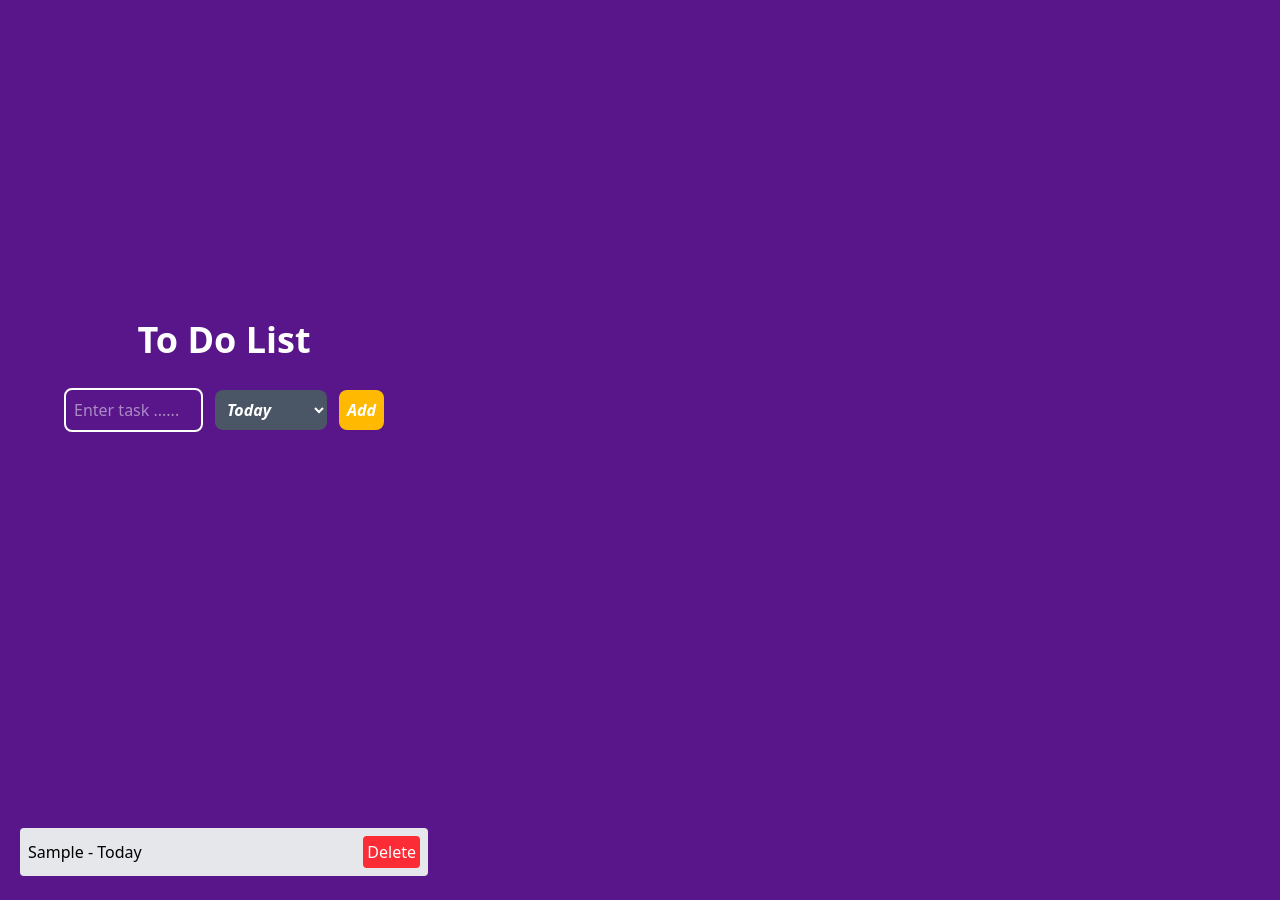
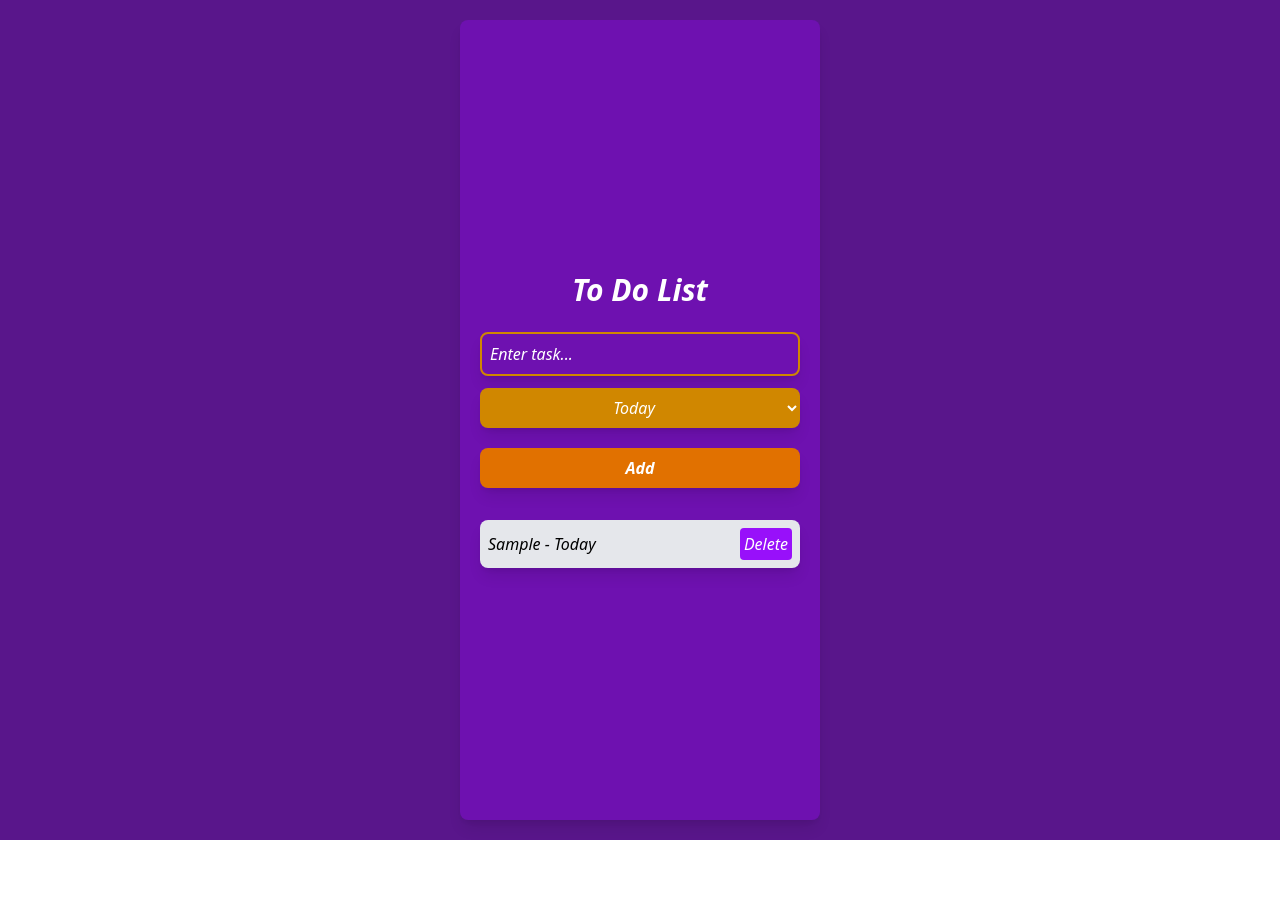
Before and after one commit to UWASEdjaria/To-do-List-by-React, a React (Vite) app: page / in a window 1280 px wide. Both pictures are taken after typing "Sample" into the empty fields and a click on the button "Add". After the commit the page ends 840 px from the top, so only its background shows below. Built offline with nearby package versions, Linux system fonts and the light colour scheme.

Commit message:
refactor the files and delete the tasklist and put in one file

```diff
--- a/index.html
+++ b/index.html
@@ -6,7 +6,7 @@
     <meta name="viewport" content="width=device-width, initial-scale=1.0" />
     <title>react-to-do-list</title>
   </head>
-  <body class="bg-purple-900">
+  <body>
     <div id="root"></div>
     <script type="module" src="/src/main.jsx"></script>
   </body>
--- a/src/App.jsx
+++ b/src/App.jsx
@@ -1,18 +1,9 @@
-import './App.css';
-import './index.css';
-import { useState } from 'react';
 import ToDoList from './components/ToDoList';
-import TaskList from './components/TaskList';
 
 function App() {
-  const [tasks, setTasks] = useState([]);
-
   return (
-    <div className="min-h-screen flex flex-col items-center p-5 w-full max-w-md">
-      <div className="flex flex-col-reverse w-full gap-2">
-        <TaskList tasks={tasks} setTasks={setTasks} />
-        <ToDoList tasks={tasks} setTasks={setTasks} />
-      </div>
+    <div className="min-h-screen flex justify-center items-center bg-purple-900 p-5">
+      <ToDoList />
     </div>
   );
 }
--- a/src/components/TaskList.jsx
+++ /dev/null
@@ -1,32 +0,0 @@
-import React from 'react';
-
-function TaskList({ tasks, setTasks }) {
-  const handleDelete = (indexToDelete) => {
-    const newTasks = tasks.filter((_, index) => index !== indexToDelete);
-    setTasks(newTasks);
-  };
-
-  return (
-    <div className="flex flex-col w-full">
-      {tasks.length === 0 && (
-        <p className="text-gray-500 text-center">No tasks yet</p>
-      )}
-      {tasks.map((task, index) => (
-        <div
-          key={index}
-          className="flex justify-between items-center bg-gray-200 p-2 rounded mb-1 w-full"
-        >
-          <span>{task.text} - {task.category}</span>
-          <button
-            onClick={() => handleDelete(index)}
-            className="bg-red-500 text-white p-1 rounded hover:bg-red-600"
-          >
-            Delete
-          </button>
-        </div>
-      ))}
-    </div>
-  );
-}
-
-export default TaskList;
--- a/src/components/ToDoList.jsx
+++ b/src/components/ToDoList.jsx
@@ -1,45 +1,64 @@
+
 import { useState } from 'react';
 
-function ToDoList({ tasks, setTasks }) {
+function ToDoList() {
+  const [tasks, setTasks] = useState([]);
   const [newTask, setNewTask] = useState("");
   const [category, setCategory] = useState("Today");
 
+  const handleAdd = () => {
+    if (!newTask.trim()) return;
+    setTasks([...tasks, { text: newTask, category }]);
+    setNewTask('');
+  };
+
+  const handleDelete = (index) => {
+    const newTasks = tasks.filter((_, i) => i !== index);
+    setTasks(newTasks);
+  };
+
   return (
-    <section className="flex w-full flex-col md:flex-wrap justify-center items-center min-h-screen font-sans">
-      <div className='w-80 h-60 text-white'>
-        <h1 className='text-center p-5 mb-2 text-2xl sm:text-2xl md:text-3xl lg:text-4xl font-bold font-sans transition-all duration-200 hover:scale-105'>
-          To Do List
-        </h1>
+    <section className="flex flex-col justify-center items-center min-h-screen  italic bg-purple-800 rounded-lg shadow-lg transition-all duration-300 hover:scale-105 p-5">
+      <div className="w-80 flex flex-col gap-3 items-center">
+        <h1 className="text-white text-3xl font-bold text-center mb-3">To Do List</h1>
 
-        <div className='flex flex-row md:flex-row gap-3 w-full items-center'>
         <input
-            className='flex border-2 p-2 w-full rounded-lg'
-            type='text'
-            placeholder='Enter task ......'
+          type="text"
+          placeholder="Enter task..."
           value={newTask}
           onChange={(e) => setNewTask(e.target.value)}
+         className="bg-transparent  border-2  text-white placeholder-white border-yellow-600 w-full p-2 rounded-lg shadow-lg transition-all duration-300 hover:scale-105"
+
         />
-
         <select
           value={category}
           onChange={(e) => setCategory(e.target.value)}
-            className='italic rounded-lg p-2 font-bold bg-gray-600'
+          className="w-full p-2 rounded-lg bg-yellow-600 text-center text-white hover:bg-yellow-500 shadow-lg transition-all duration-300 hover:scale-105 "
         >
-            <option>Today</option>
-            <option>Tomorrow</option>
+          <option value="Today">Today</option>
+          <option value="Tomorrow">Tomorrow</option>
         </select>
 
         <button
-            className='italic rounded-lg p-2 font-bold bg-amber-400 hover:bg-amber-500'
-            type='button'
-            onClick={() => {
-              if (!newTask.trim()) return;
-              setTasks([...tasks, { text: newTask, category }]); // add new task
-              setNewTask('');
-            }}
+          onClick={handleAdd}
+          className="w-full p-2 mt-2 text-white italic bg-amber-600 hover:bg-amber-500 rounded-lg font-bold  shadow-lg transition-all duration-300 hover:scale-105 "
         >
           Add
         </button>
+
+        <div className="w-full mt-5 flex flex-col gap-2">
+          {tasks.length === 0 && <p className="text-center text-white font-bold italic">No tasks yet</p>}
+          {tasks.map((task, index) => (
+            <div key={index} className="flex justify-between italic items-center bg-gray-200 p-2 rounded-lg  shadow-lg transition-all duration-300 hover:scale-105">
+              <span>{task.text} - {task.category}</span>
+              <button
+                onClick={() => handleDelete(index)}
+                className="bg-purple-600 text-white italic p-1 rounded hover:bg-red-600"
+              >
+                Delete
+              </button>
+            </div>
+          ))}
         </div>
       </div>
     </section>
```
Also changed, not shown: 1 other file (tests, documents, lock files or other folders). Lines whose indentation alone changed are shown as unchanged.
